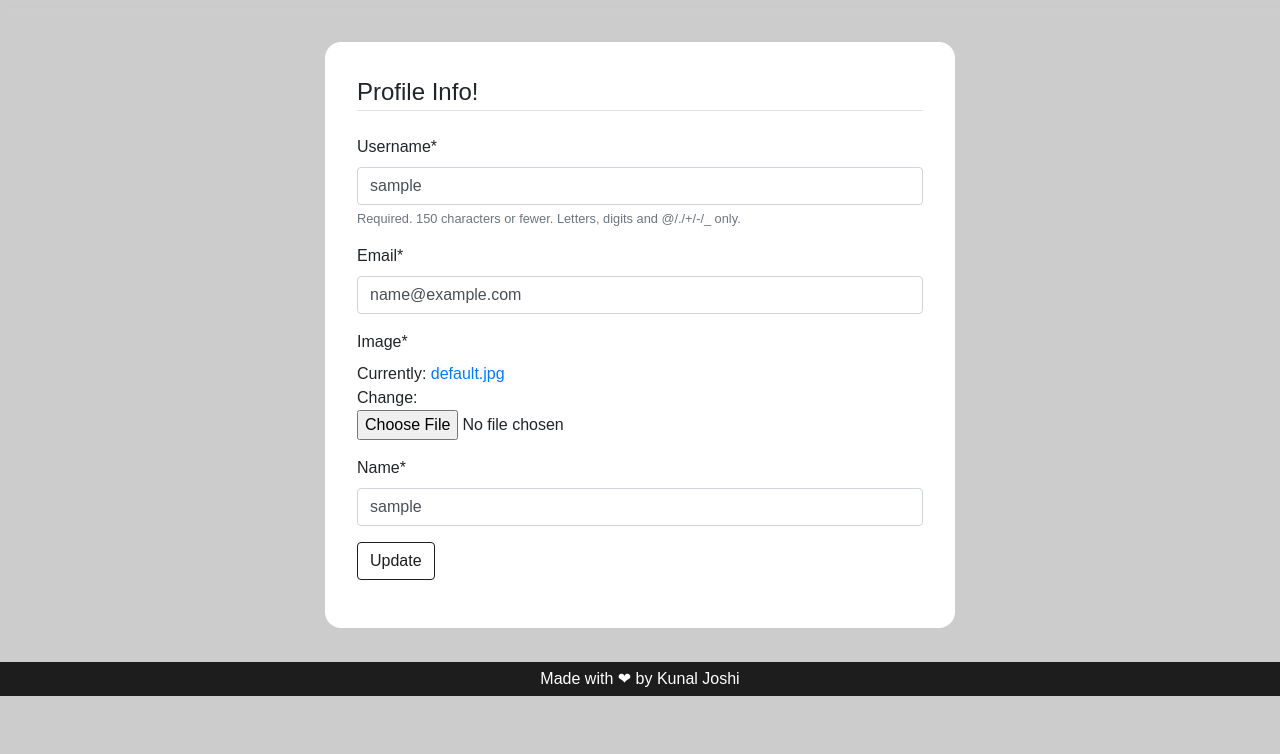
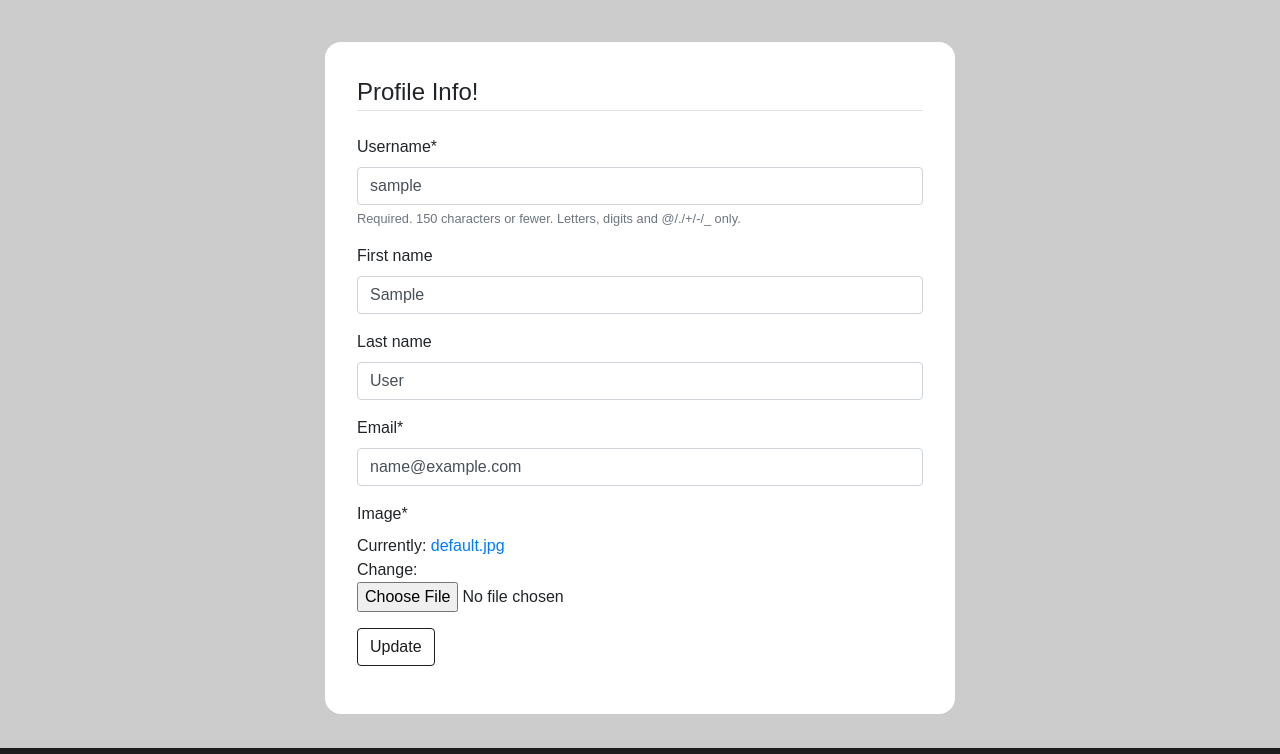
Before and after one commit to kunalx86/blog-app, a Django app: page /profile/edit in a window 1280 px wide. Shown: the part 68-822 px from the top of the page. Before the commit the page ends 764 px from the top, so only its background shows below. Run offline with Django 3.2, Linux system fonts and the light colour scheme; the visitor is signed in with stand-in values (Sample User, id 1); parts of the project's set-up code (start-up, migrations or seed data) failed here and were passed over; some libraries are stand-ins or nearby versions.

Commit message:
Removed the 'name' field from profile as there exists 'first_name' and 'last_name' field in the User model

```diff
--- a/templates/profile.html
+++ b/templates/profile.html
@@ -4,7 +4,7 @@
     <div class="media">
         <img class="rounded-circle account-img" width="60px" height="60px" src="{{ user.profile.image.url }}"/>
         <div class="media-body">
-            <h2 class="account-heading">{{ user.profile.name }}</h2>
+            <h2 class="account-heading">{{ user.first_name }}</h2>
             <p style="margin: 0.3rem" class="text-secondary">{{ user.email }}</p>
             <a class="article-title" href="{% url 'post-create' %}" style="font-size: large;">Click to write a new blog!</a>
         </div>
--- a/users/forms.py
+++ b/users/forms.py
@@ -8,16 +8,16 @@ class UserRegisterForm(UserCreationForm):
 
     class Meta:
         model = User
-        fields = ['username', 'email', 'password1', 'password2']
+        fields = ['username', 'first_name', 'last_name', 'email', 'password1', 'password2']
 
 class UserUpdateForm(forms.ModelForm):
     email = forms.EmailField()
 
     class Meta:
         model = User
-        fields = ['username', 'email']
+        fields = ['username', 'first_name', 'last_name', 'email']
 
 class ProfileUpdateForm(forms.ModelForm):
     class Meta:
         model = Profile
-        fields = ['image', 'name']
+        fields = ['image']
--- a/users/models.py
+++ b/users/models.py
@@ -5,7 +5,7 @@ from PIL import Image
 # Create your models here.
 class Profile(models.Model):
     user = models.OneToOneField(User, on_delete=models.CASCADE)
-    name = models.CharField(max_length=50)
+    # name = models.CharField(max_length=50)
     image = models.ImageField(default='default.jpg', upload_to='profile_pics')
 
     def __str__(self):
--- a/users/signals.py
+++ b/users/signals.py
@@ -6,7 +6,7 @@ from .models import Profile
 @receiver(post_save, sender=User)
 def create_profile(sender, instance, created, **kwargs):
     if created:
-        Profile.objects.create(user=instance, name=instance.username)
+        Profile.objects.create(user=instance)
 
 @receiver(post_save, sender=User)
 def save_profile(sender, instance, **kwargs):
--- a/users/views.py
+++ b/users/views.py
@@ -14,8 +14,8 @@ def register(request):
         form = UserRegisterForm(request.POST)
         if form.is_valid():
             form.save()
-            username = form.cleaned_data.get('username')
-            messages.success(request, f'Welcome {username} 👋! You may login now!')
+            first_name = form.cleaned_data.get('first_name')
+            messages.success(request, f'Welcome {first_name} 👋! You may login now!')
             return redirect('login')
     else:
         form = UserRegisterForm()
```
Also changed, not shown: users/migrations/0002_remove_profile_name.py (added).
